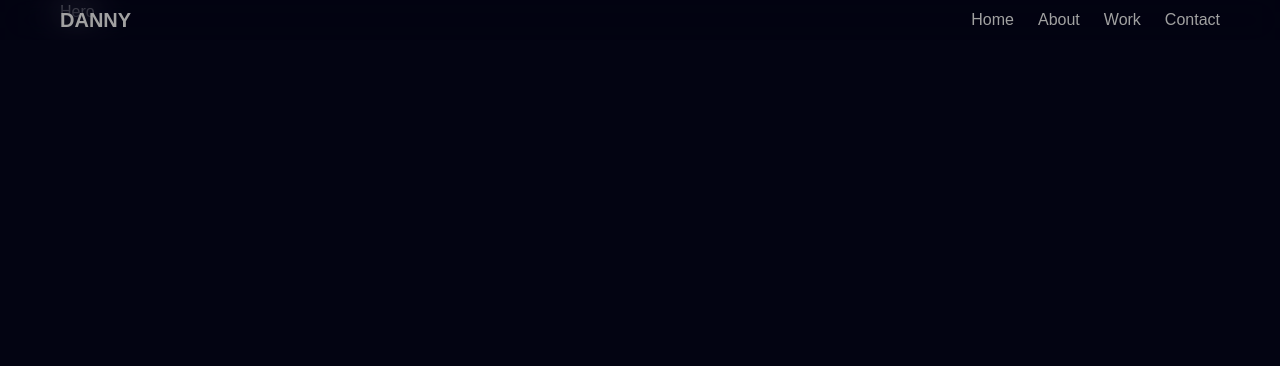
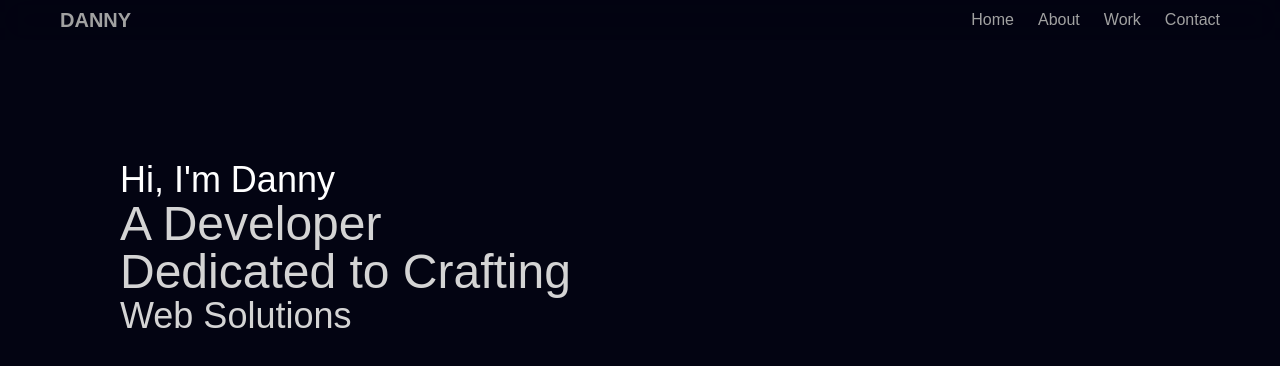
Before and after one commit to d-zucho/simple3d-portfolio, a React (Vite) app: page / in a window 1280 px wide. Shown: the top 366 px of the page. Built offline with nearby package versions, Linux system fonts and the light colour scheme; a web font is replaced by a local one.

Commit message:
start hero text

```diff
--- a/package.json
+++ b/package.json
@@ -11,9 +11,11 @@
   },
   "dependencies": {
     "@tailwindcss/vite": "^4.1.11",
+    "clsx": "^2.1.1",
     "motion": "^12.23.12",
     "react": "^19.1.0",
     "react-dom": "^19.1.0",
+    "tailwind-merge": "^3.3.1",
     "tailwindcss": "^4.1.11"
   },
   "devDependencies": {
--- a/src/components/HeroText.jsx
+++ b/src/components/HeroText.jsx
@@ -2,7 +2,20 @@ import React from 'react'
 
 const HeroText = () => {
   return (
-    <div className='z-10 mt-20 text-center md:mt-40 md:text-left rounded-3xl bg-clip-text'></div>
+    <div className='z-10 mt-20 text-center md:mt-40 md:text-left rounded-3xl bg-clip-text'>
+      {/* Desktop View */}
+      <div className='flex-col hidden md:flex c-space'>
+        <h1 className='text-4xl font-medium'>Hi, I'm Danny</h1>
+        <div className='flex flex-col items-start'>
+          <p className='text-5xl font-medium text-neutral-300'>
+            A Developer <br /> Dedicated to Crafting
+          </p>
+          {/* ADD FLIP WORDS */}
+        </div>
+        <p className='text-4xl font-medium text-neutral-300'>Web Solutions</p>
+      </div>
+      {/* Mobile View */}
+    </div>
   )
 }
 
--- a/src/sections/Hero.jsx
+++ b/src/sections/Hero.jsx
@@ -1,7 +1,9 @@
+import HeroText from '../components/HeroText'
+
 const Hero = () => {
   return (
     <section className='flex items-start justify-center md:items-start md:justify-start min-h-screen overflow-hidden c-space'>
-      Hero
+      <HeroText />
     </section>
   )
 }
```
Also changed, not shown: 1 other file (tests, documents, lock files or other folders).
